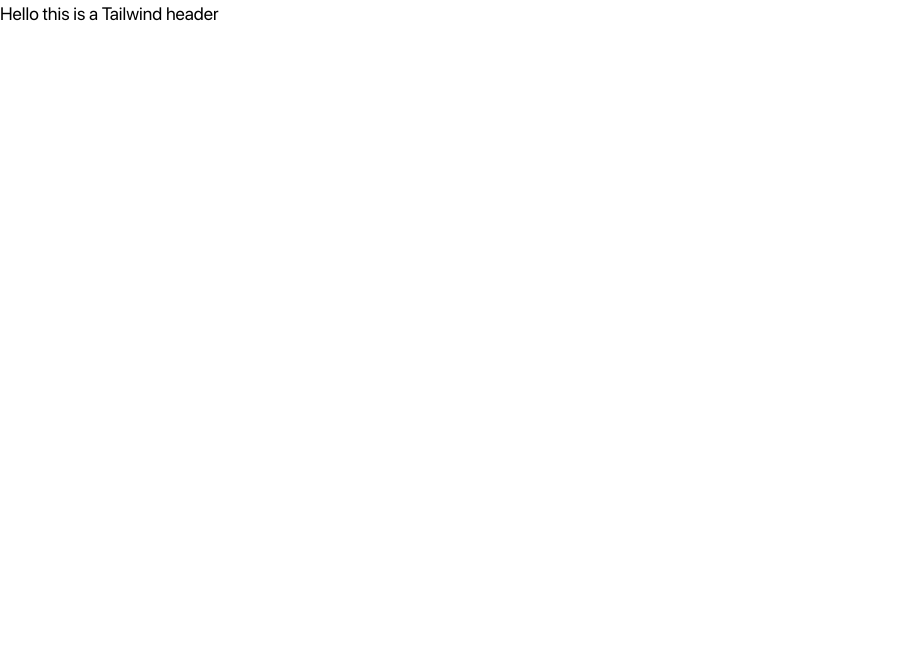
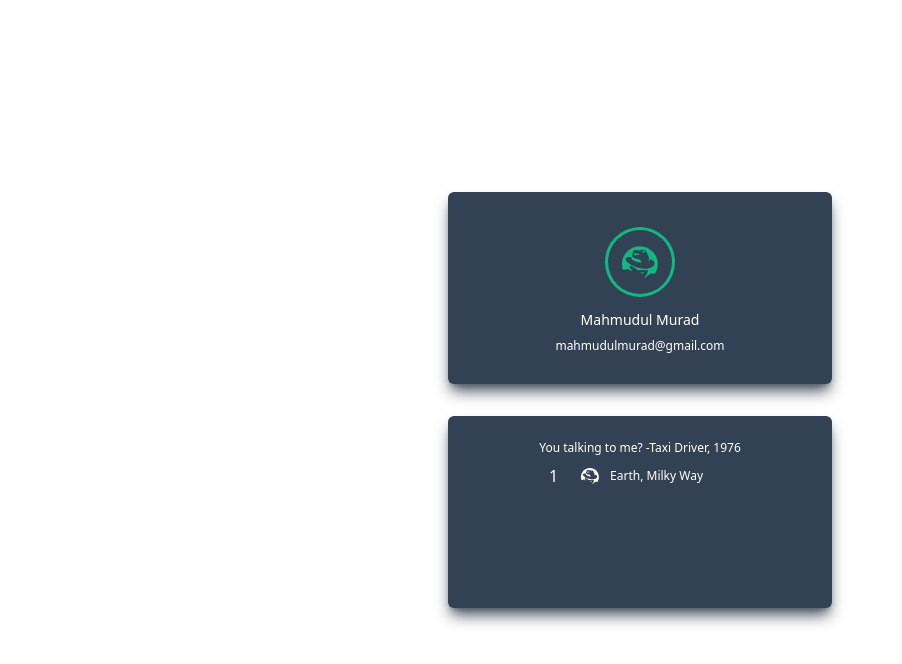
Before and after one commit to mahmudulmurad/r_tt, a React (Create React App) app: page / in a window 1280 px wide. Shown: the top 664 px of the page, without its empty margins (0-902 px from the left). Built offline with nearby package versions, Linux system fonts and the light colour scheme.

Commit message:
tailwind 101

```diff
--- a/package.json
+++ b/package.json
@@ -12,6 +12,7 @@
     "@types/react-dom": "^18.2.7",
     "react": "^18.2.0",
     "react-dom": "^18.2.0",
+    "react-icons": "^4.10.1",
     "react-scripts": "5.0.1",
     "tailwindcss": "^3.3.3",
     "typescript": "^4.9.5",
--- a/src/App.tsx
+++ b/src/App.tsx
@@ -1,7 +1,35 @@
+import { DiRedhat } from "react-icons/di";
 const App = () => {
   return (
-   <h1 className="font-custom text-lg">Hello this is a Tailwind header</h1>
+    <div className="flex flex-col justify-center items-center gap-8 h-screen">
+      <div
+        className="flex flex-col justify-center items-center gap-2 bg-slate-700
+                 text-white shadow-lg shadow-gray-600 rounded-md p-4 w-96 h-48"
+      >
+        <div className="flex items-center justify-center p-2">
+          <div className="ring ring-emerald-500 rounded-full">
+            <DiRedhat className="text-emerald-500 text-5xl m-2" />
+          </div>
+        </div>
+        <div className="text-sm">Mahmudul Murad</div>
+        <div className="text-xs">mahmudulmurad@gmail.com</div>
+      </div>
+      <div className="flex flex-col bg-slate-700 text-white shadow-lg shadow-gray-600 rounded-md p-4 w-96 h-48">
+        <div className="text-xs my-2 text-center">
+          You talking to me? -Taxi Driver, 1976
+        </div>
+        <div className="flex justify-center items-center">
+          <div>1</div>
+          <div className="flex justify-end items-center mx-5">
+            <div>
+              <DiRedhat className="text-2xl" />
+            </div>
+            <div className="text-xs mx-2">Earth, Milky Way</div>
+          </div>
+        </div>
+      </div>
+    </div>
   );
-}
+};
 
 export default App;
```
Also changed, not shown: 1 other file (tests, documents, lock files or other folders).
